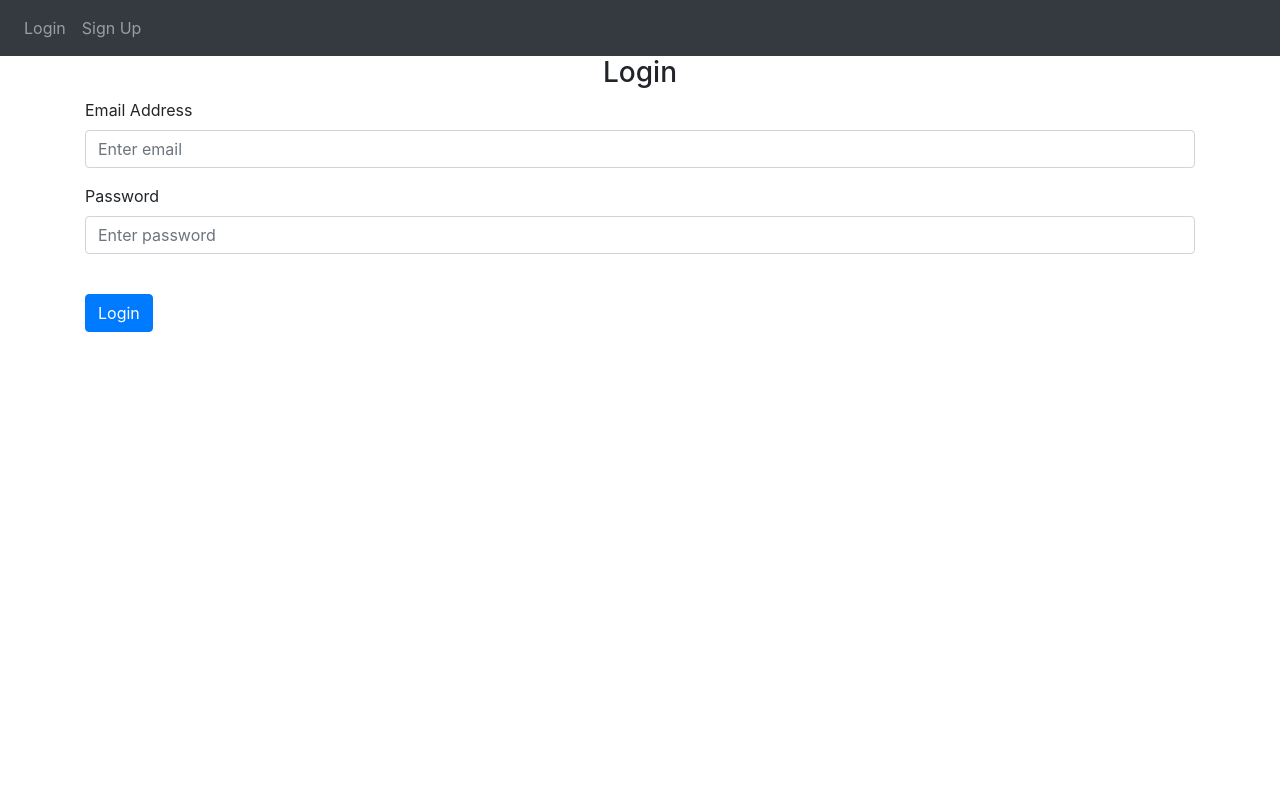
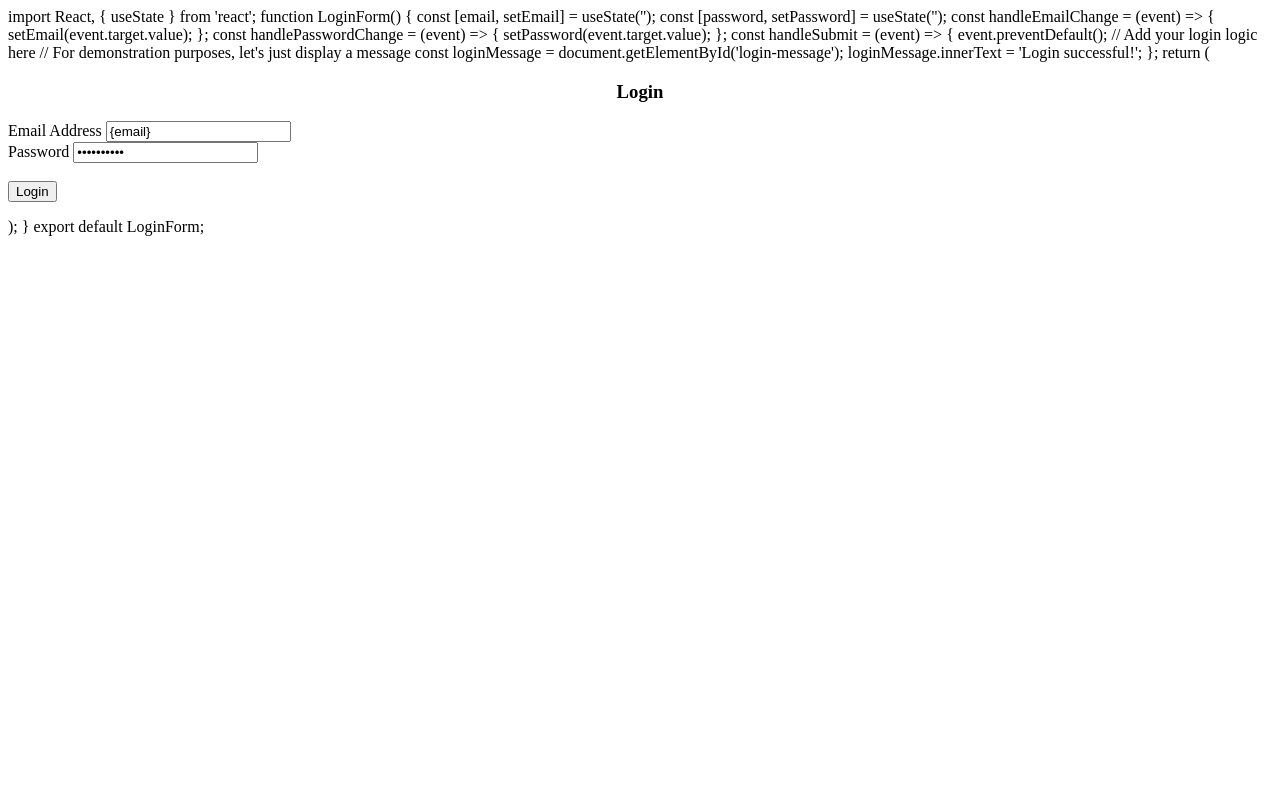
Before and after one commit to Vayras/WhoIntedMe, a Flask app: page /login in a window 1280 px wide. Run offline with Flask 3, Linux system fonts and the light colour scheme; some libraries are stand-ins or nearby versions.

Commit message:
Updated ReadMe

```diff
--- a/front/templates/login.html
+++ b/front/templates/login.html
@@ -1,30 +1,59 @@
-{% extends "base.html" %}
-{% block title %}Login{% endblock %}
-{% block content %}
-<form id="login-form" method="POST">
+import React, { useState } from 'react';
+
+function LoginForm() {
+  const [email, setEmail] = useState('');
+  const [password, setPassword] = useState('');
+
+  const handleEmailChange = (event) => {
+    setEmail(event.target.value);
+  };
+
+  const handlePasswordChange = (event) => {
+    setPassword(event.target.value);
+  };
+
+  const handleSubmit = (event) => {
+    event.preventDefault();
+
+    // Add your login logic here
+
+    // For demonstration purposes, let's just display a message
+    const loginMessage = document.getElementById('login-message');
+    loginMessage.innerText = 'Login successful!';
+  };
+
+  return (
+    <form id="login-form" onSubmit={handleSubmit}>
       <h3 align="center">Login</h3>
-  <div class="form-group">
-    <label for="email">Email Address</label>
+      <div className="form-group">
+        <label htmlFor="email">Email Address</label>
         <input
           type="email"
-      class="form-control"
+          className="form-control"
           id="email"
           name="email"
           placeholder="Enter email"
+          value={email}
+          onChange={handleEmailChange}
         />
       </div>
-  <div class="form-group">
-    <label for="password">Password</label>
+      <div className="form-group">
+        <label htmlFor="password">Password</label>
         <input
           type="password"
-      class="form-control"
+          className="form-control"
           id="password"
           name="password"
           placeholder="Enter password"
+          value={password}
+          onChange={handlePasswordChange}
         />
       </div>
       <br />
-  <button type="submit" class="btn btn-primary">Login</button>
-  <div id="login-message" class="mt-3"></div>
+      <button type="submit" className="btn btn-primary">Login</button>
+      <div id="login-message" className="mt-3"></div>
     </form>
-{% endblock %}
+  );
+}
+
+export default LoginForm;
--- a/pyproject.toml
+++ b/pyproject.toml
@@ -13,6 +13,7 @@ flask-sqlalchemy = "^3.0.5"
 flasgger = "^0.9.7.1"
 pytest = "^7.4.0"
 react = "^4.3.0"
+tailwind = "^3.1.5b0"
 
 
 [build-system]
```
Also changed, not shown: front/components/App.js (added, +19 -0 lines), front/main.js (added, +9 -0 lines), README.md, front/components/Login.js (added), front/pages/Landing.js (added), 1 other file. Lines whose indentation alone changed are shown as unchanged.
